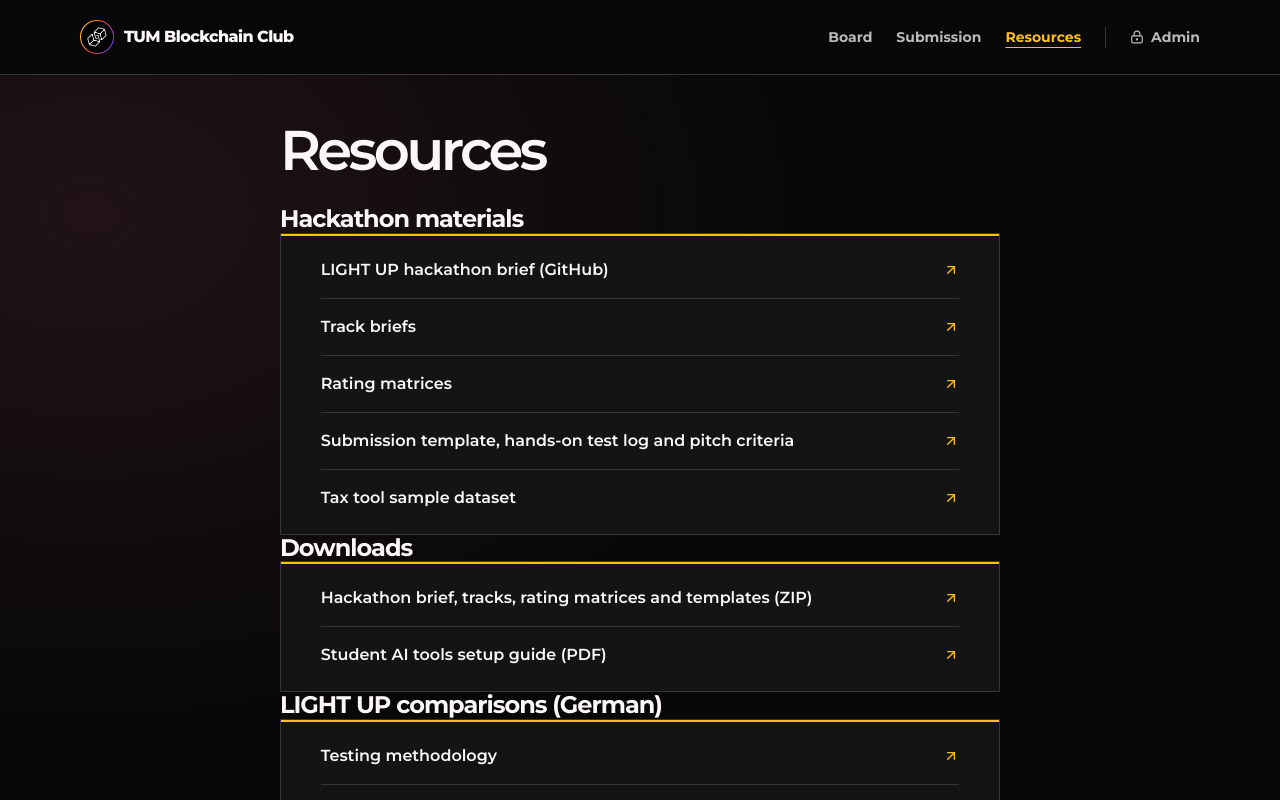
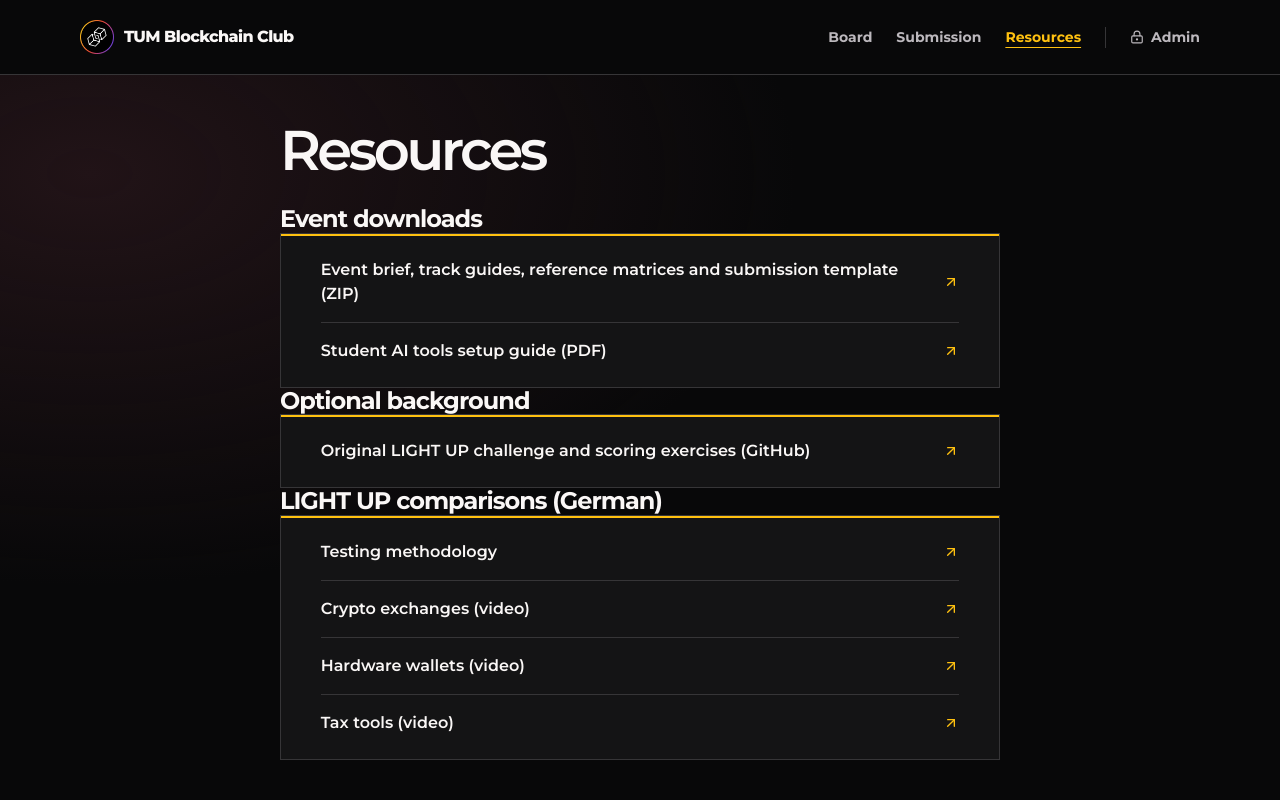
Before and after one commit to TUM-Blockchain-Club/mini-hackathon-judge, a Next.js app: page /resources in a window 1280 px wide. Shown: the top 800 px of the page. Built offline with nearby package versions, Linux system fonts and the light colour scheme.

Commit message:
Align participant downloads with the event submission checklist

```diff
--- a/app/(participant)/resources/page.tsx
+++ b/app/(participant)/resources/page.tsx
@@ -4,32 +4,22 @@ const lightUpRepo = 'https://github.com/andi-lightup/lightup-tbc-hackathon';
 
 const sections = [
   {
-    title: 'Hackathon materials',
-    links: [
-      { label: 'LIGHT UP hackathon brief (GitHub)', href: lightUpRepo },
-      { label: 'Track briefs', href: `${lightUpRepo}/tree/main/tracks` },
-      { label: 'Rating matrices', href: `${lightUpRepo}/tree/main/matrices` },
-      {
-        label: 'Submission template, hands-on test log and pitch criteria',
-        href: `${lightUpRepo}/tree/main/templates`,
-      },
-      {
-        label: 'Tax tool sample dataset',
-        href: `${lightUpRepo}/tree/main/data/taxtool-sample`,
-      },
-    ],
-  },
-  {
-    title: 'Downloads',
+    title: 'Event downloads',
     links: [
       {
-        label: 'Hackathon brief, tracks, rating matrices and templates (ZIP)',
+        label: 'Event brief, track guides, reference matrices and submission template (ZIP)',
         href: '/docs/participant-materials.zip',
       },
       {
         label: 'Student AI tools setup guide (PDF)',
         href: '/docs/student-ai-tools.pdf',
       },
+    ],
+  },
+  {
+    title: 'Optional background',
+    links: [
+      { label: 'Original LIGHT UP challenge and scoring exercises (GitHub)', href: lightUpRepo },
     ],
   },
   {
--- a/components/participant-board.tsx
+++ b/components/participant-board.tsx
@@ -40,6 +40,7 @@ export function ParticipantBoard({
             Read the full LIGHT UP challenge on GitHub{' '}
             <ArrowUpRight size={20} aria-hidden="true" />
           </a>
+          <small>The original brief’s scoring exercises are optional. Use the submission checklist below for this event.</small>
         </section>
         <section className="reg-card board-deadline">
           <h2>
```
Also changed, not shown: 1 other file (tests, documents, lock files or other folders).
